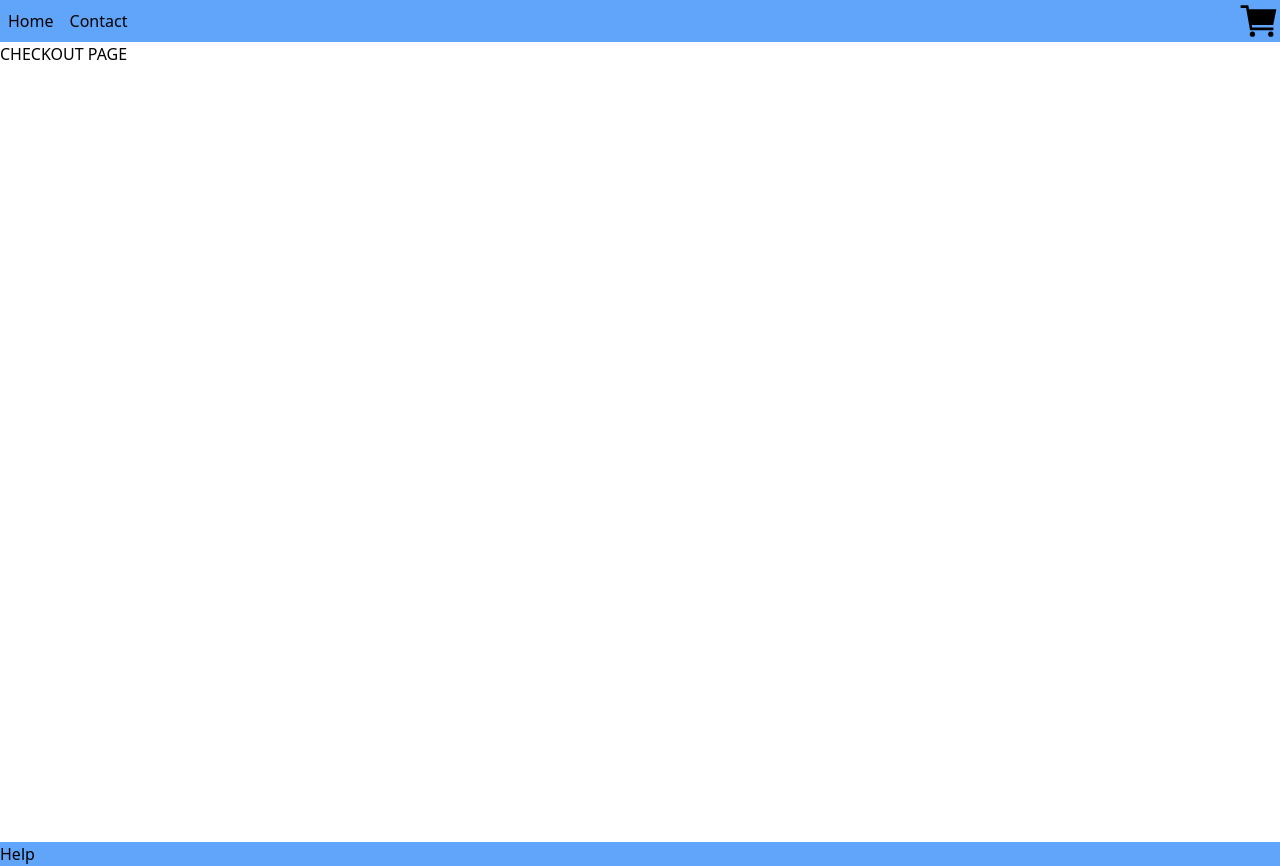
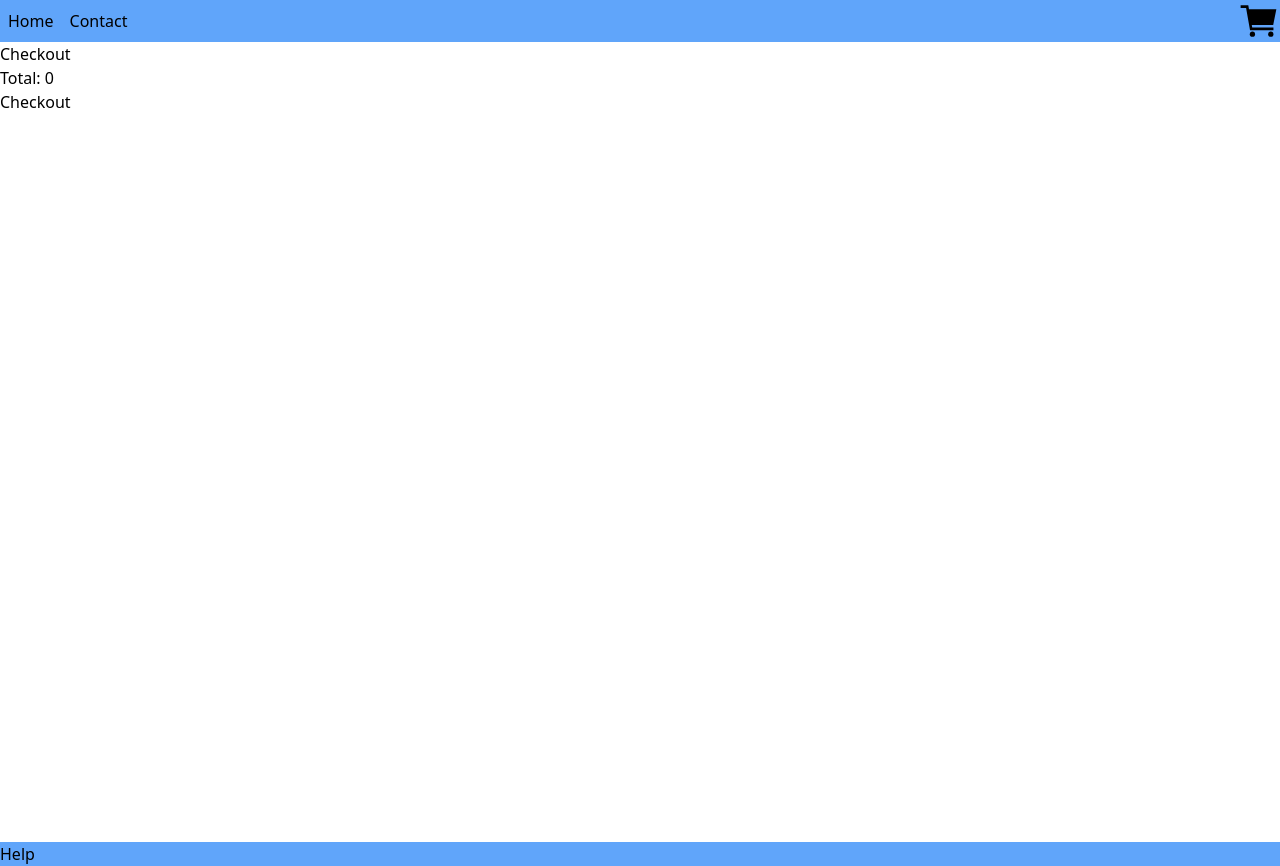
Before and after one commit to Bakek-lang/fef-ca, a React (Vite) app: page /checkout in a window 1280 px wide. Built offline with nearby package versions, Linux system fonts and the light colour scheme.

Commit message:
cart updates

```diff
--- a/src/components/CartIcon.jsx
+++ b/src/components/CartIcon.jsx
@@ -1,8 +1,14 @@
 import { IoCartSharp } from "react-icons/io5";
+import { useNavigate } from "react-router-dom";
 export default function CartIcon({ itemCount }) {
-  console.log("itemcount in cartIcon component: ", itemCount);
+  const navigate = useNavigate();
+
+  function handleCartClick() {
+    navigate("/checkout");
+  }
+
   return (
-    <div className="relative">
+    <div className="relative cursor-pointer" onClick={handleCartClick}>
       <IoCartSharp size={42} />
       {itemCount > 0 && (
         <span className="absolute top-0 right-0 rounded-full bg-red-600 text-white h-4 w-4 flex justify-center items-center p-2">
--- a/src/pages/CheckoutPage.jsx
+++ b/src/pages/CheckoutPage.jsx
@@ -1,3 +1,27 @@
+import { useNavigate } from "react-router-dom";
+import { useCart } from "../components/CartProvider";
+
 export default function CheckoutPage() {
-  return <div>CHECKOUT PAGE</div>;
+  const { cartItems, getTotal } = useCart();
+  console.log("cartitems: ", cartItems, "GetTotal: ", getTotal);
+  const navigate = useNavigate();
+
+  function handleCheckout() {
+    navigate("/checkout-success");
+  }
+
+  return (
+    <div>
+      <h1>Checkout</h1>
+      <ul>
+        {cartItems.map((item, index) => (
+          <li key={index}>
+            {item.title} - {item.price}
+          </li>
+        ))}
+      </ul>
+      <p>Total: {getTotal()}</p>
+      <button onClick={handleCheckout}>Checkout</button>
+    </div>
+  );
 }
```
